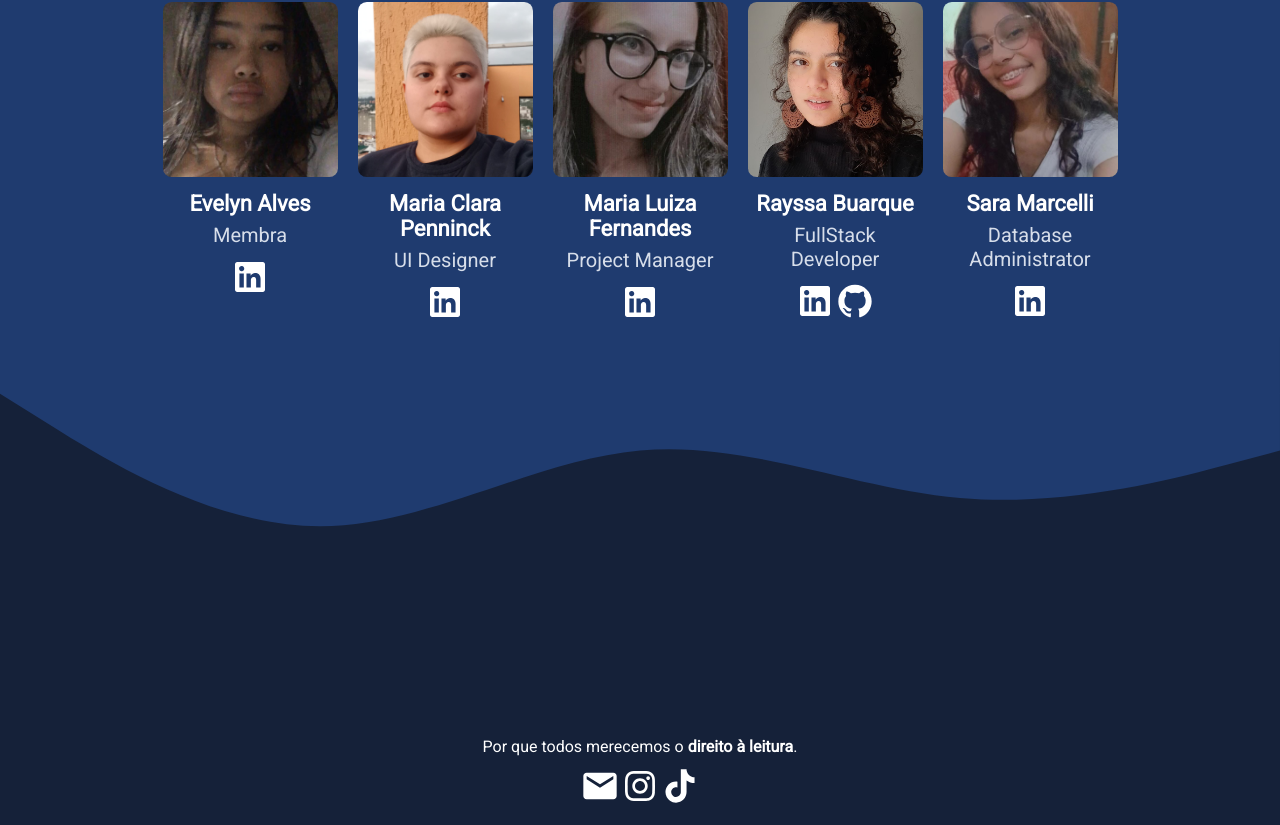
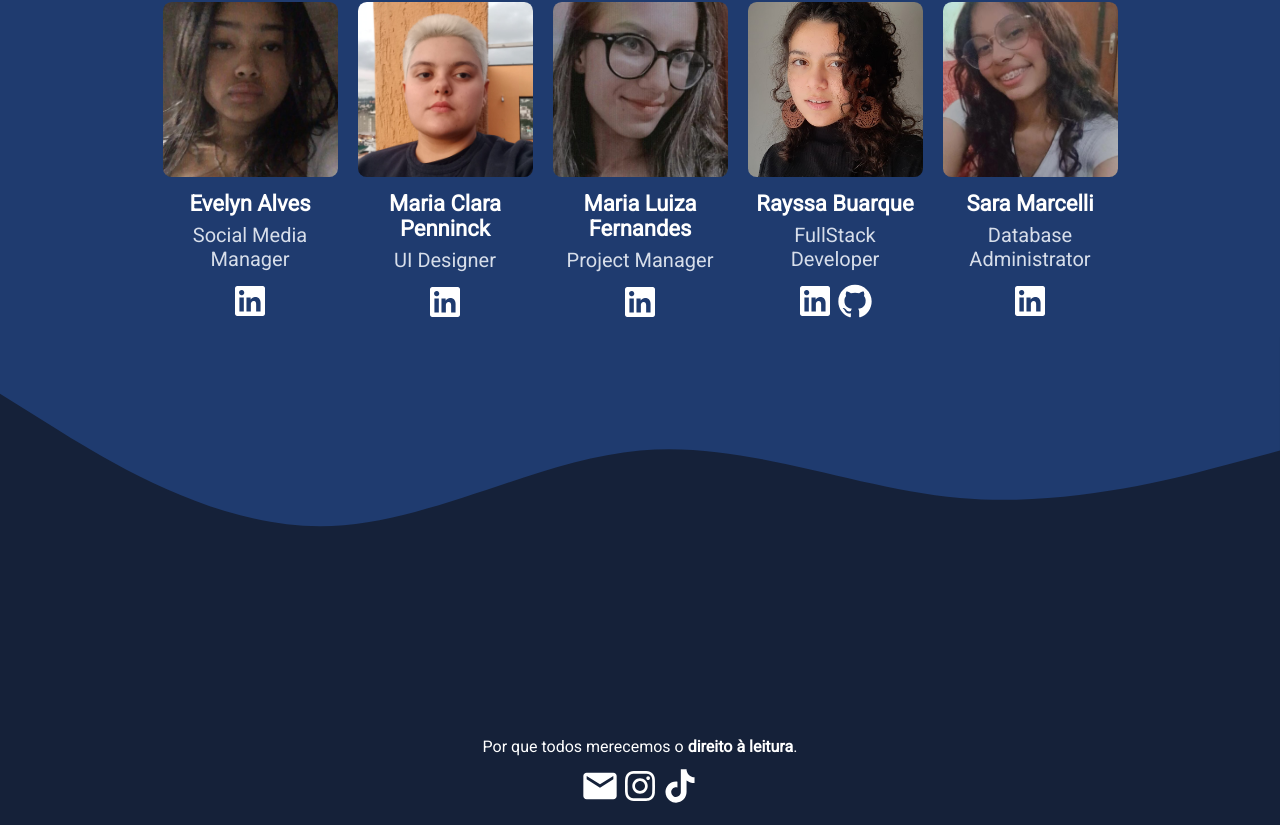
Before and after one commit to RayssaBuarque/BookShire-Website, an Angular app: page / in a window 1280 px wide. Shown: the part 3229-4054 px from the top of the page. Built offline with nearby package versions, Linux system fonts and the light colour scheme.

Commit message:
devData update

```diff
--- a/src/app/data/developers-data.ts
+++ b/src/app/data/developers-data.ts
@@ -3,7 +3,7 @@ export const devData = [
         "id": "1",
         "nome": "Evelyn Alves",
         "picUrl":"../../assets/pages/home/devs/evelyn.jpg",
-        "cargo": "Membra",
+        "cargo": "Social Media Manager",
         "socials": [
             {
                 "rede": "Linkedin",
```
